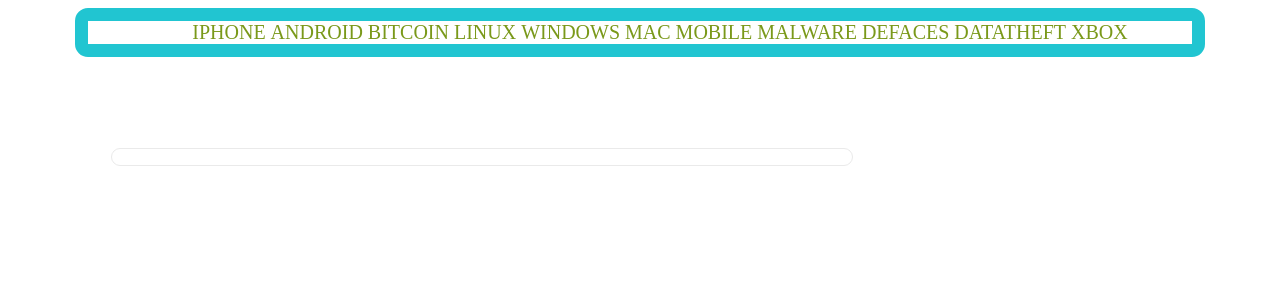
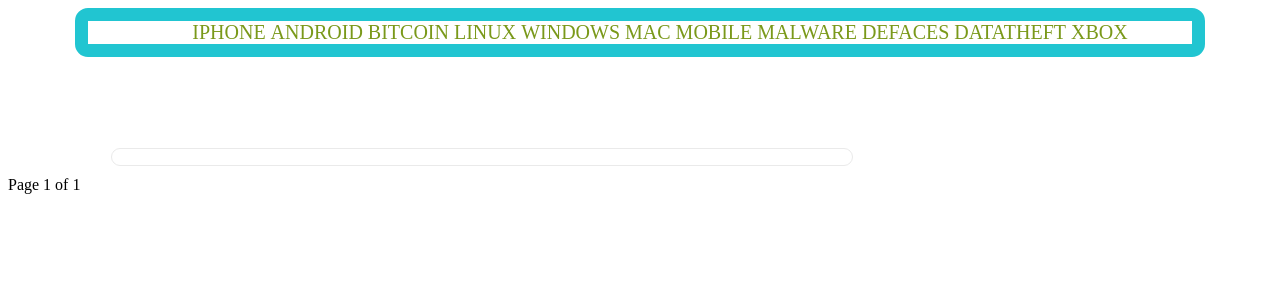
Before and after one commit to jetbird/hackerscoops, a Django app: page /category/1 in a window 1280 px wide. Shown: the top 300 px of the page. Run offline with Django 3.2, Linux system fonts and the light colour scheme; tables that the repository leaves empty hold one stand-in row (values such as "Sample post"); parts of the project's set-up code (start-up, migrations or seed data) failed here and were passed over.

Commit message:
added pagination

```diff
--- a/article/templates/category.html
+++ b/article/templates/category.html
@@ -5,7 +5,7 @@
 <div id='category'>
 <ul>
 
-{% for article in my_category %}
+{% for article in articles %}
 
     <li>{{article.title}}</li>
     <li>{{article.body | truncatechars:1100}}</li>
@@ -15,5 +15,22 @@
 </ul>
 </div>
 
+<div class="pagination">
+    <span class="step-links">
+        {% if articles.has_previous %}
+            <a href="?page={{articles.previous_page_number}}">previous</a>
+        {% endif %}
+
+        <span class="current">
+            Page {{articles.number}} of {{articles.paginator.num_pages}}
+        </span>
+
+         {% if articles.has_next %}
+            <a href="?page={{articles.next_page_number}}">next</a>
+        {% endif %}
+    </span>
+
+</div>
+
 
 {% endblock content %}
--- a/article/views.py
+++ b/article/views.py
@@ -23,8 +23,19 @@
 
 
 def category(request, my_category):
+    article_list = Article.objects.filter(categories__name__startswith=my_category)[::-1]
+    paginator = Paginator(article_list, 10)
+
+    page = request.GET.get('page')
+    try:
+        articles = paginator.page(page)
+    except PageNotAnInteger:
+        articles = paginator.page(1)
+    except EmptyPage:
+        articles = paginator.page(paginator.num_pages)
+
     return render(request, 'category.html',
-            {'my_category':Article.objects.filter(categories__name__startswith=my_category)[::-1]})
+            {'articles':articles})
 
 
 def login_view(request):
```
